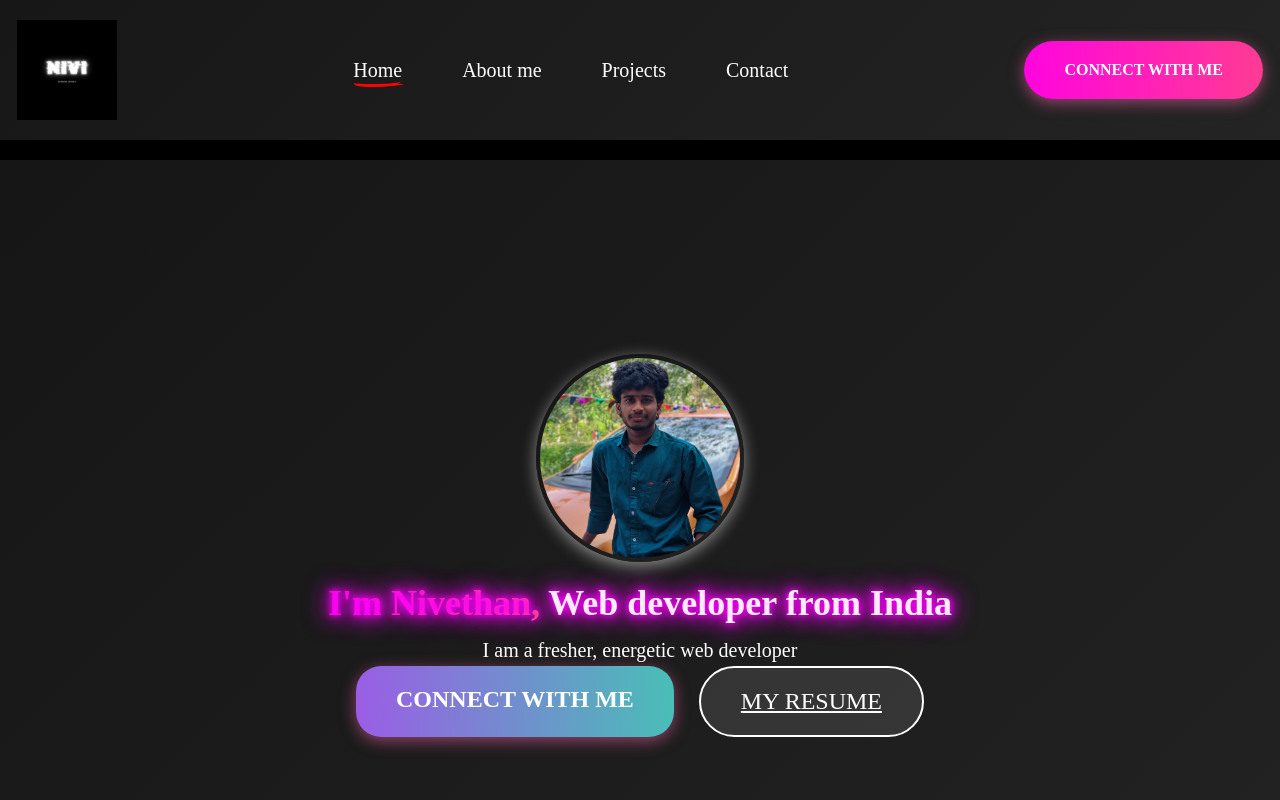
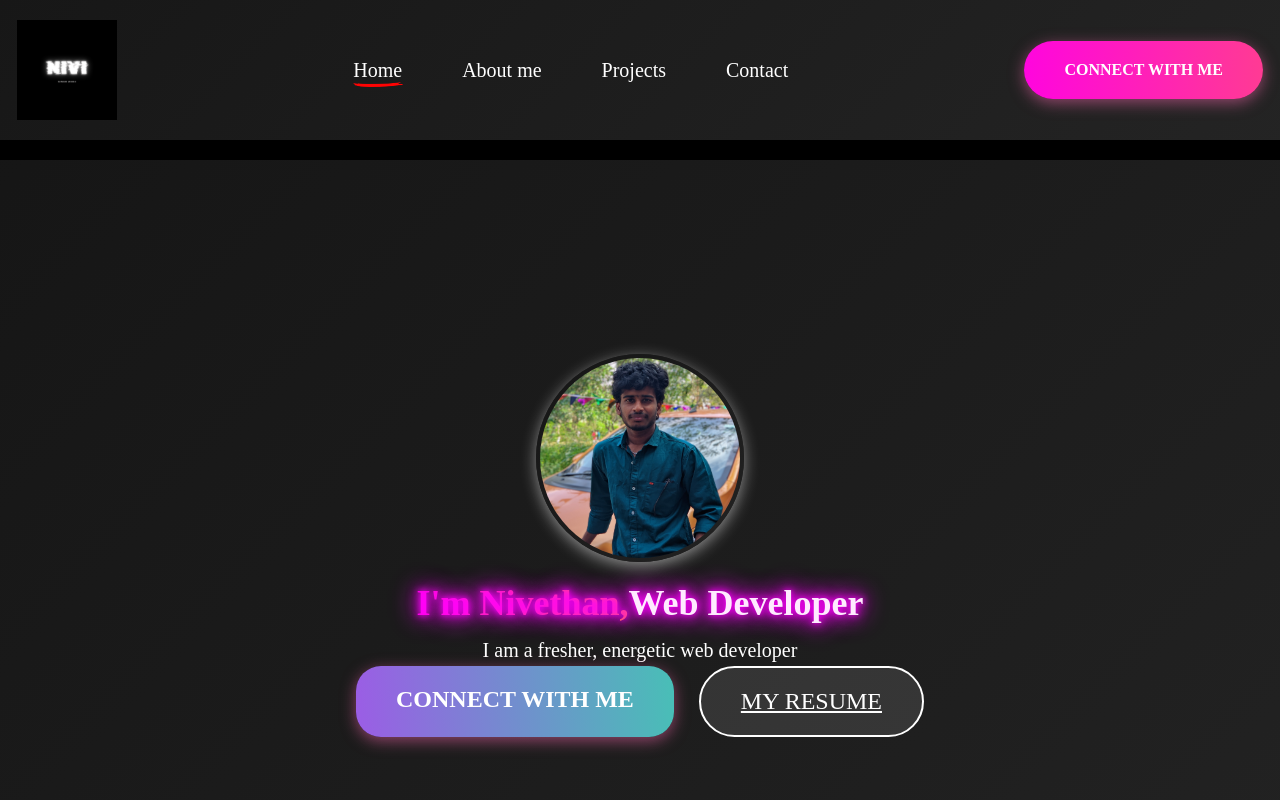
Before and after one commit to Nivethan01/My-Portfolio, a React (Vite) app: page / in a window 1280 px wide. Shown: the top 800 px of the page. Built offline with nearby package versions, Linux system fonts and the light colour scheme.

Commit message:
Updation

```diff
--- a/src/components/Hero/Hero.jsx
+++ b/src/components/Hero/Hero.jsx
@@ -10,7 +10,7 @@ const Hero = () => {
   return (
     <div id='hero' className='hero'>
       <img className='hero' src={profile} alt="Profile" />
-      <h1><span>I'm Nivethan,</span> Web developer from India</h1>
+      <h1><span>I'm Nivethan,</span>Web Developer</h1>
       <p className='para'>I am a fresher, energetic web developer</p>
       <div className='hero-action'>
         <div className='hero-connect' onClick={scrollToContact}>Connect with me</div>
```
